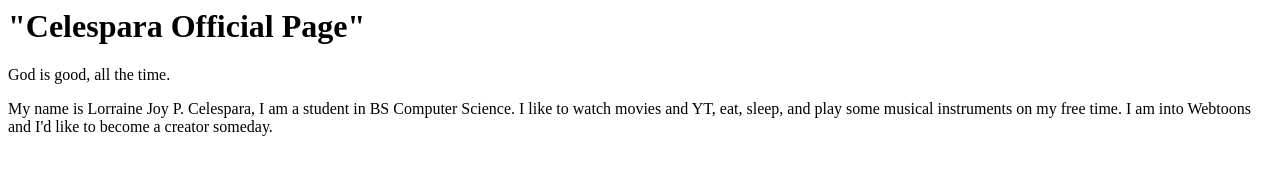
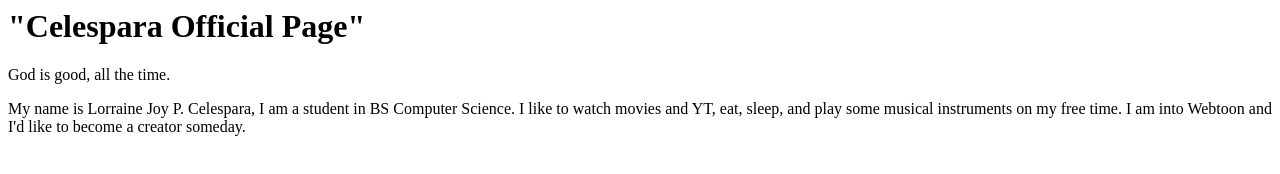
Before and after one commit to LorraineJoyPCelespara/Celespara-page, a plain HTML site: page index.html in a window 1280 px wide. Drawn offline with Linux system fonts and the light colour scheme.

Commit message:
own message

```diff
--- a/index.html
+++ b/index.html
@@ -1,8 +1,12 @@
+<html>
+
 <body>
 
 <h1>"Celespara Official Page"</h1>
+
 <p>God is good, all the time.</p>
-<p>My name is Lorraine Joy P. Celespara, I am a student in BS Computer Science. I like to watch movies and YT, eat, sleep, and play some musical instruments on my free time. I am into Webtoons and I'd like to become a creator someday.</p>
+<p>My name is Lorraine Joy P. Celespara, I am a student in BS Computer Science. I like to watch movies and YT, eat, sleep, and play some musical instruments on my free time. I am into Webtoon and I'd like to become a creator someday.</p>
 
 </body>
+
 </html>
```
Also changed, not shown: 1 other file.
